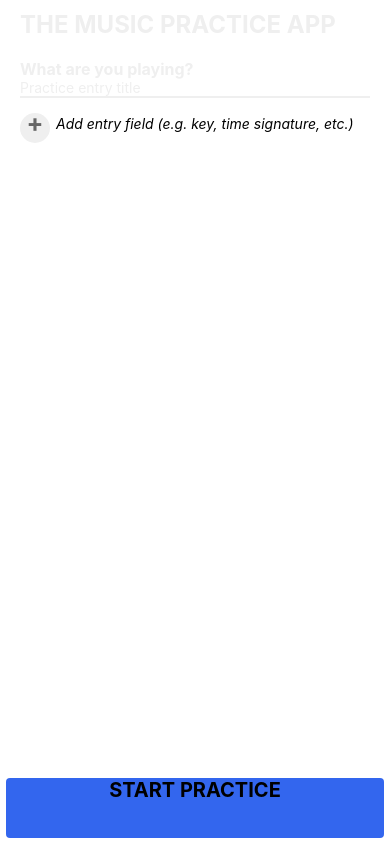
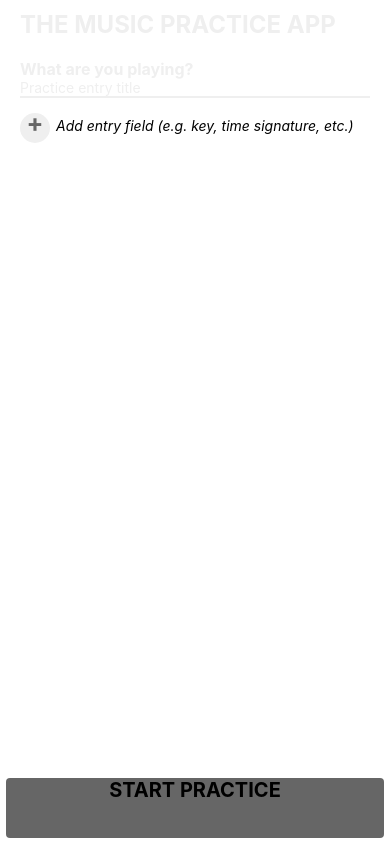
Before and after one commit to amypellegrini/mpapp, a React Native app: screen / in a window 390 px wide. Built offline with nearby package versions, Linux system fonts and the light colour scheme.

Commit message:
feat(App): handle button state

```diff
--- a/App.tsx
+++ b/App.tsx
@@ -26,12 +26,21 @@ function App(): JSX.Element {
         </Pressable>
       </View>
       <Pressable
-        style={({pressed}) => [
-          {
-            backgroundColor: pressed ? '#2255DD' : '#3366EE',
-          },
-          styles.button,
-        ]}
+        disabled={text.length === 0}
+        style={({pressed}) => {
+          let backgroundColor = pressed ? '#2255DD' : '#3366EE';
+
+          if (text.length === 0) {
+            backgroundColor = '#666666';
+          }
+
+          return [
+            {
+              backgroundColor,
+            },
+            styles.button,
+          ];
+        }}
         onPress={() => console.log('Button pressed')}>
         <Text style={styles.buttonText}>Start practice</Text>
       </Pressable>
@@ -84,7 +93,7 @@ const styles = StyleSheet.create({
   entryFieldText: {
     height: 30,
     marginLeft: 1,
-    marginBottom: -4,
+    marginBottom: -7,
     fontStyle: 'italic',
   },
   plusButton: {
```
